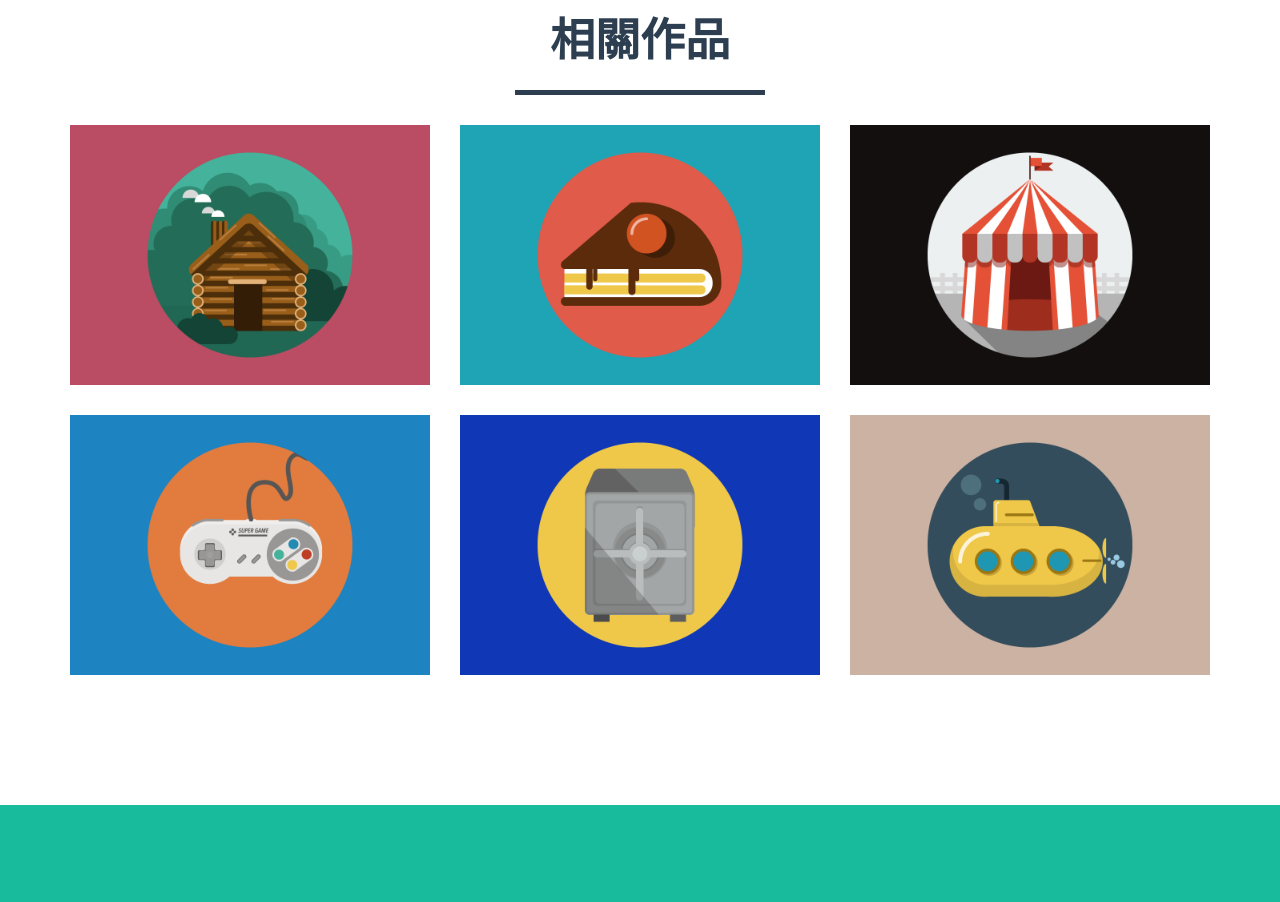
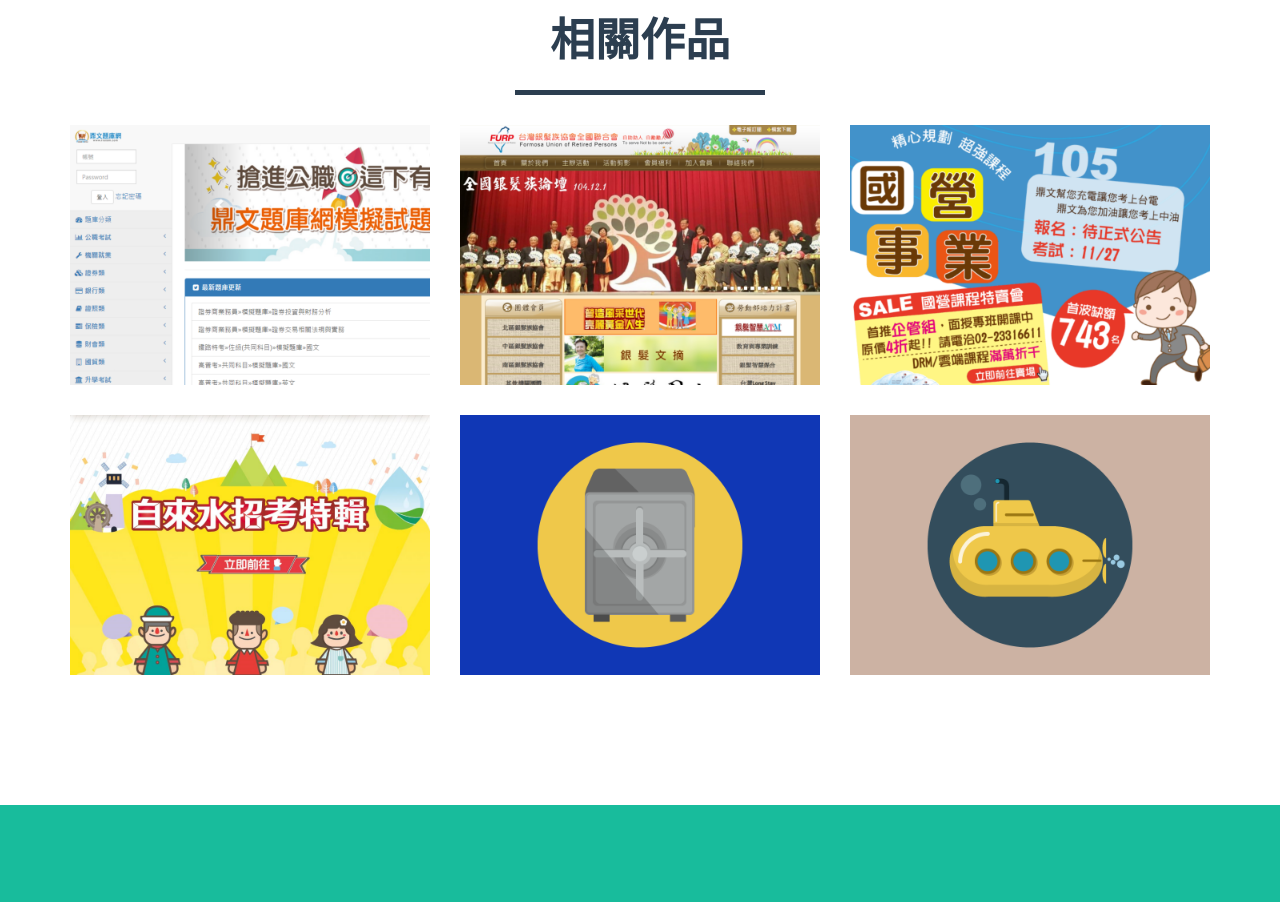
Before and after one commit to DavidandElaine/mywork, a plain HTML site: page index.html in a window 1280 px wide. Shown: the part 860-1762 px from the top of the page. Drawn offline with nearby package versions, Linux system fonts and the light colour scheme.

Commit message:
作品更新debug
作品更新debug

```diff
--- a/index.html
+++ b/index.html
@@ -102,7 +102,7 @@
                                 <i class="fa fa-search-plus fa-3x"></i>
                             </div>
                         </div>
-                        <img src="img/portfolio/cabin.png" class="img-responsive" alt="">
+                        <img src="img/portfolio/11exam.png" class="img-responsive" alt="">
                     </a>
                 </div>
                 <div class="col-sm-4 portfolio-item">
@@ -112,7 +112,7 @@
                                 <i class="fa fa-search-plus fa-3x"></i>
                             </div>
                         </div>
-                        <img src="img/portfolio/cake.png" class="img-responsive" alt="">
+                        <img src="img/portfolio/FURP.png" class="img-responsive" alt="">
                     </a>
                 </div>
                 <div class="col-sm-4 portfolio-item">
@@ -122,7 +122,7 @@
                                 <i class="fa fa-search-plus fa-3x"></i>
                             </div>
                         </div>
-                        <img src="img/portfolio/circus.png" class="img-responsive" alt="">
+                        <img src="img/portfolio/edm.png" class="img-responsive" alt="">
                     </a>
                 </div>
                 <div class="col-sm-4 portfolio-item">
@@ -132,7 +132,7 @@
                                 <i class="fa fa-search-plus fa-3x"></i>
                             </div>
                         </div>
-                        <img src="img/portfolio/game.png" class="img-responsive" alt="">
+                        <img src="img/portfolio/iqahand.png" class="img-responsive" alt="">
                     </a>
                 </div>
                 <div class="col-sm-4 portfolio-item">
@@ -308,7 +308,7 @@
                         <div class="modal-body">
                             <h2>鼎文公職題庫網</h2>
                             <hr class="star-primary">
-                            <img src="img/portfolio/safe.png" class="img-responsive img-centered" alt="">
+                            <img src="img/portfolio/11exam.png" class="img-responsive img-centered" alt="">
                             <p><a href="https://davidandelaine.github.io/11exam/pages/index.html">鼎文公職題庫網</a><BR>收納公職考試與機關就業考試考古題，<BR>透過Bootstrap改版，<BR>讓畫面符合多螢幕觀看需求。</p>
                             <ul class="list-inline item-details">
                                 <li>Client:鼎文公職
```
